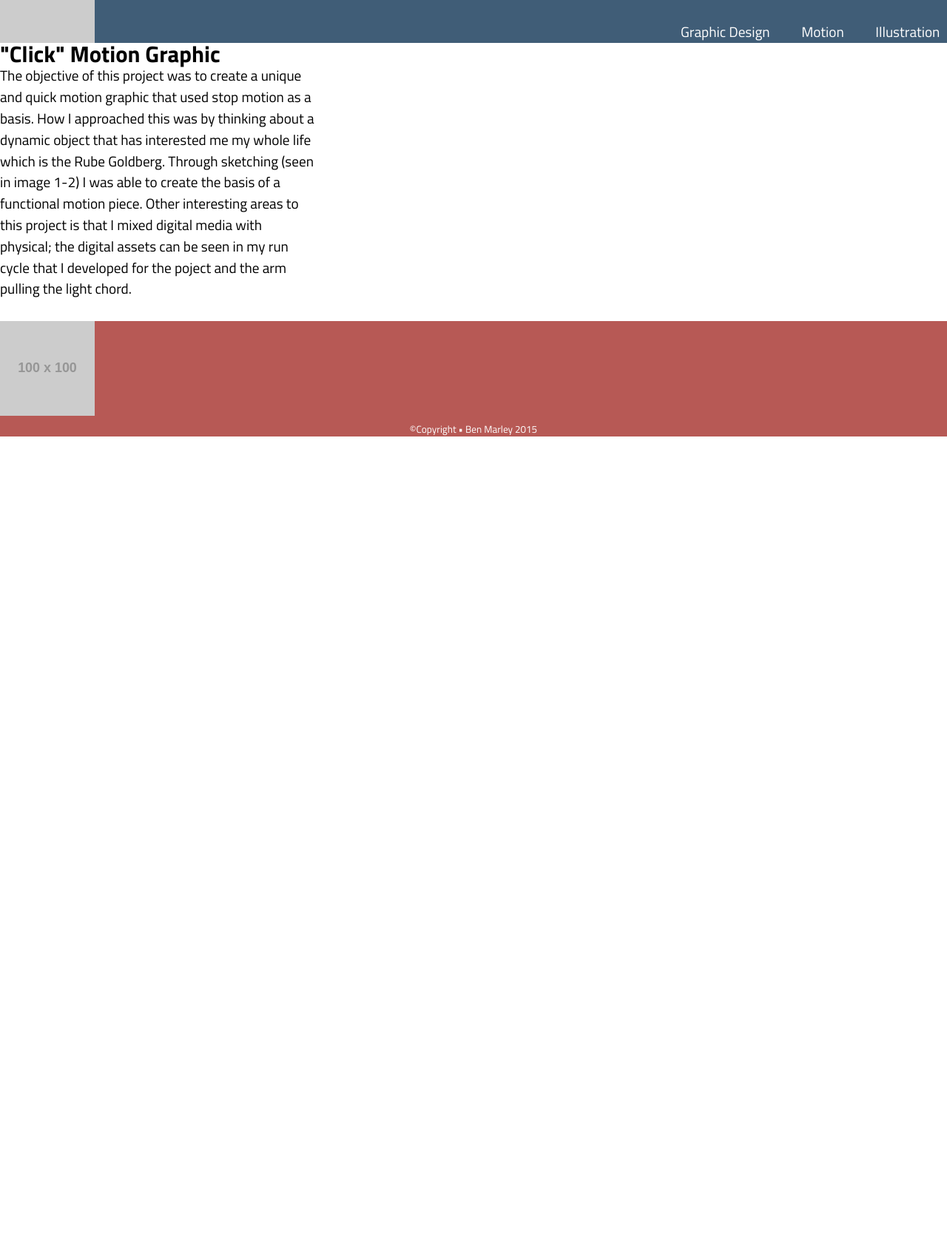
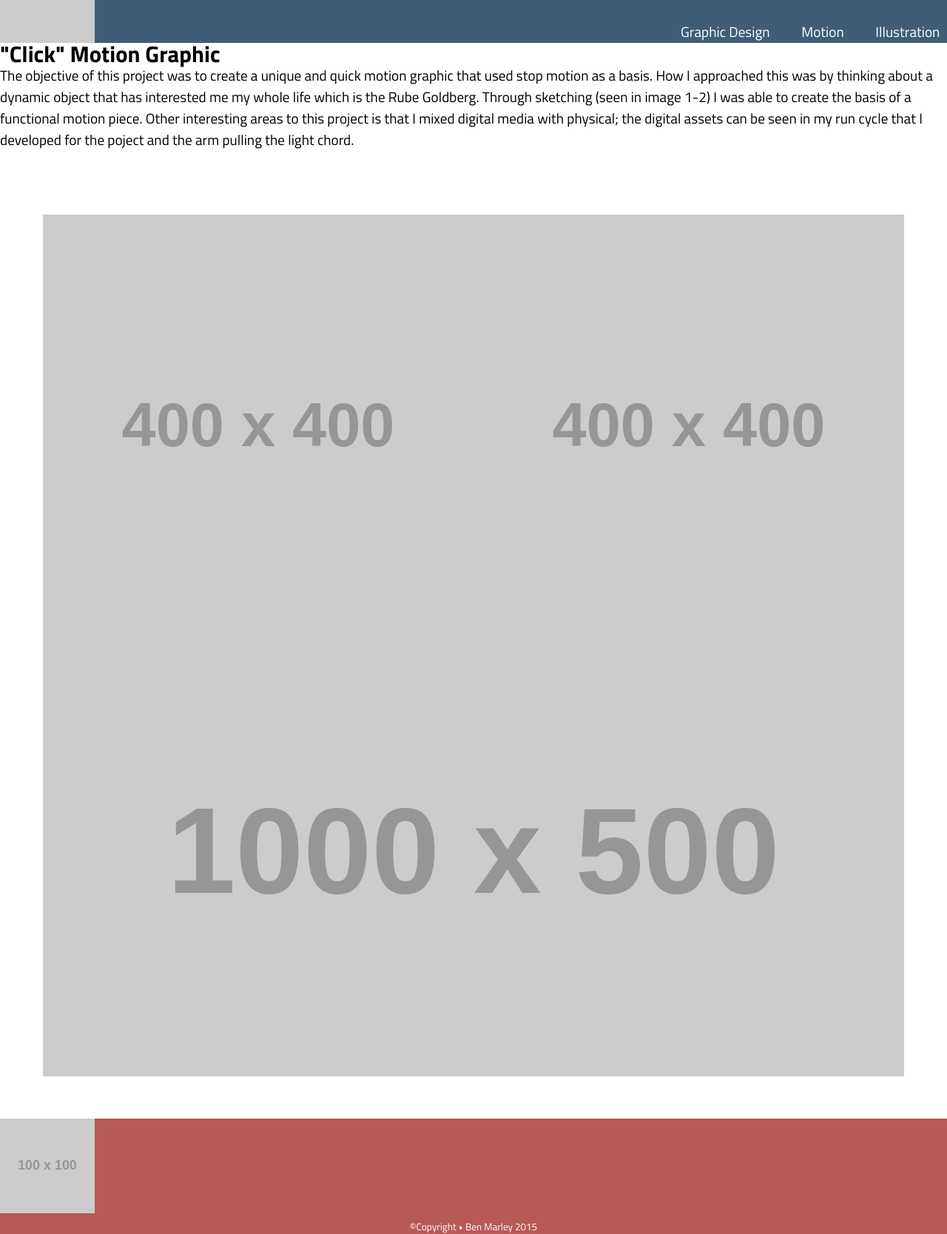
Before and after one commit to benmarley/portfolio, a Jekyll site: the page built from portfolioitemone.html, in a window 1280 px wide. Shown: the whole page at 74% size. Built offline with Jekyll 4.4.1, drawn with Linux system fonts in a browser that asks for light colours; Markdown is read by kramdown in place of the engine named in the settings.

Commit message:
added new layout to item pages

```diff
--- a/css/main.css
+++ b/css/main.css
@@ -298,10 +298,11 @@ transform:translateX(-50%);
 }
 
 .bg-8 {
-	background: url("http://placehold.it/600x516/666666");
+	background: url("../images/blackland-sell-sheet.jpg");
 	background-repeat: no-repeat;
 	position: relative;
 	overflow: hidden;
+	background-size: 29em;
 }
 
 .expanding-divs {
@@ -500,13 +501,20 @@ header {
 .grid-heading-title {
 	font-color: white;
 }
+.p-images {
+	display: block;
+}
+
+.grid-image-item img {
+	display: block;
+}
 
 .intro-spacing {
 	padding-top: 4em;
 	padding-bottom: 4em;
 
 	width: 100%;
-	background-color: #fffae6;
+	background-color: #FFFDF3;
 
 	position: relative;
 	z-index: 6;
--- a/index.html
+++ b/index.html
@@ -131,7 +131,7 @@ title: Ben Marley – Designer - Ottawa, Canada
 
 			<a href="{{site.baseurl}}/portfolioitemone.html">
 				<div class="container bg-8" title="image item 1">
-					<div class="pop-info"><p class="expand-text-1">PROJECT-1</p></div>
+					<div class="pop-info"><p class="expand-text-1">BlackLand Campaign</p></div>
 				</div>
 			</a>
 
--- a/portfolioitemone.html
+++ b/portfolioitemone.html
@@ -3,13 +3,22 @@ layout: portfolio-items
 title: Portfolio Piece One - Ben Marley Design
 ---
 
-		<div class="grid" itemscope itemtype="https://schema.org/CreativeWork">
 
-			<div class="unit unit-xs-1 unit-s-1 unit-m-1-3 unit-l-1-3 unit-xl-1-3">
+
+			<div class="">
 				<h2 class="item-title">"Click" Motion Graphic</h2>
 				<p itemprop="about" class="info-content">The objective of this project was to create a unique and quick motion graphic that used stop motion as a basis. How I approached this was by thinking about a dynamic object that has interested me my whole life which is the Rube Goldberg. Through sketching (seen in image 1-2) I was able to create the basis of a functional motion piece. Other interesting areas to this project is that I mixed digital media with physical; the digital assets can be seen in my run cycle that I developed for the poject and the arm pulling the light chord.</p>
-			</div>
 
-			<div class="unit unit-xs-1 unit-s-1 unit-m-2-3 unit-l-3-4">
+
+			<div class="grid grid-image-item island-double">
+				<div class="unit unit-xs-1 unit-s-1-2 unit-m-1-2 unit-l-1-2">
+					<img src="http://placehold.it/400x400">
+				</div>
+				<div class="unit unit-xs-1 unit-s-1-2 unit-m-1-2 unit-l-1-2">
+					<img src="http://placehold.it/400x400">
+				</div>
+				<div class="unit unit-xs-1 unit-s-1 unit-m-1 unit-l-1">
+					<img src="http://placehold.it/1000x500/blue">
+				</div>
 
 			</div>
```
Also changed, not shown: motion.html (+3 -19 lines), images/blackland-sell-sheet.jpg (added).
